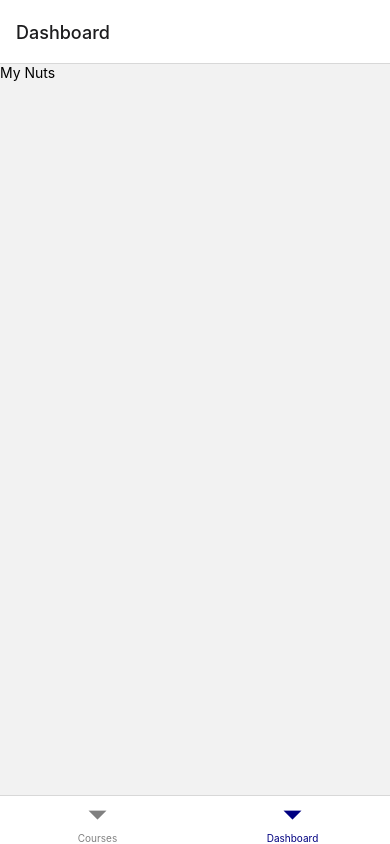
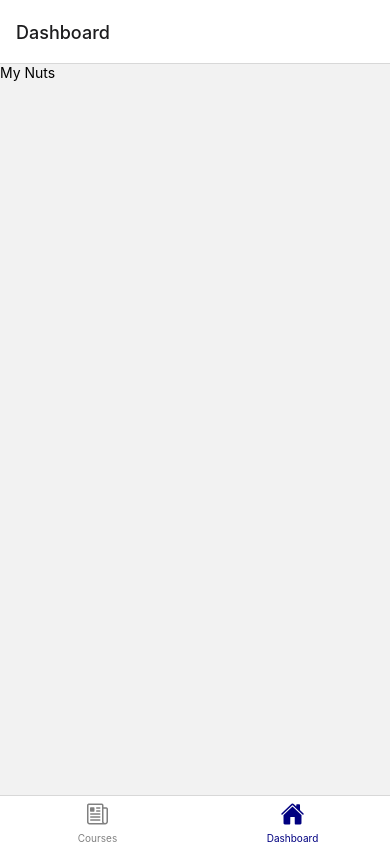
Before and after one commit to mchlcui/nwHacks-UBCgo, a React Native app in the folder nwHacks-UBCgo/: screen / in a window 390 px wide. Built offline with nearby package versions, Linux system fonts and the light colour scheme.

Commit message:
nav icons

```diff
--- a/nwHacks-UBCgo/App.js
+++ b/nwHacks-UBCgo/App.js
@@ -18,14 +18,20 @@ function BottomNavBar() {
       <navBar.Screen name="Courses" component={Courses} options={
         {
           title: "Courses",
-          headerTitleAlign: "left"
+          headerTitleAlign: "left",
+          tabBarIcon: ({ color, focused }) => (
+            <Ionicons name={focused ? "newspaper" : "newspaper-outline"} size={24} color={color} />
+          )
         }
       } />
 
       <navBar.Screen name="Dashboard" component={Dashboard} options={
         {
           title: "Dashboard",
-          headerTitleAlign: "left"
+          headerTitleAlign: "left",
+          tabBarIcon: ({ color, focused }) => (
+            <Ionicons name={focused ? "home" : "home-outline"} size={24} color={color} />
+          )
         }
       } />
 
```
